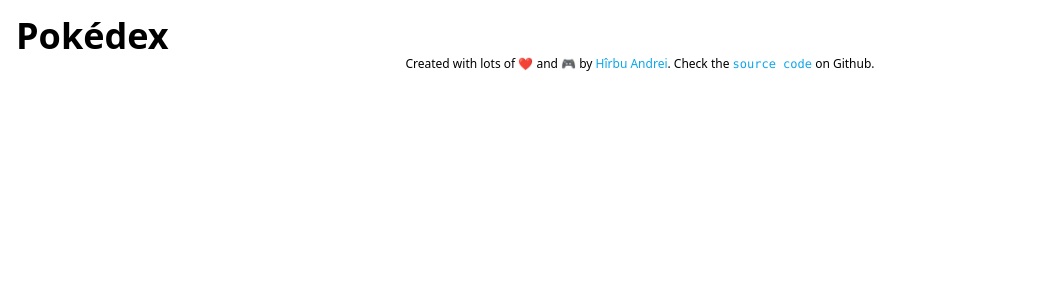
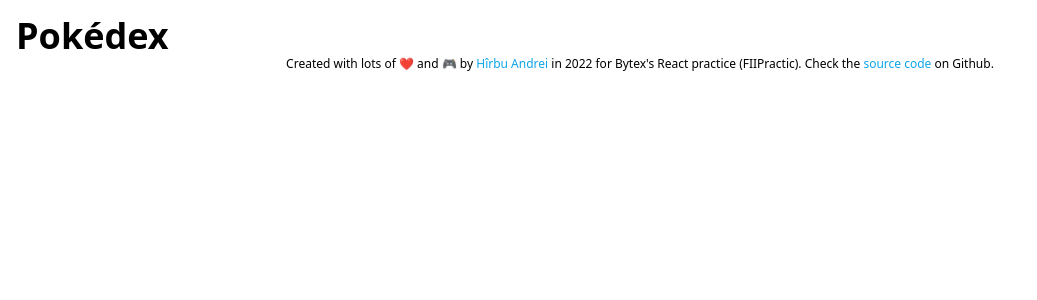
Before and after one commit to andrei-hrb/pokedex-react, a React (Create React App) app: page / in a window 1280 px wide. Shown: the top 300 px of the page, without its empty margins (0-1037 px from the left). Built offline with nearby package versions, Linux system fonts and the light colour scheme.

Commit message:
footer add more info

```diff
--- a/src/components/Footer.js
+++ b/src/components/Footer.js
@@ -4,13 +4,13 @@ const Footer = () => {
             Created with lots of ❤️ and 🎮 by{' '}
             <a href='https://hirbu.ro/' className='text-sky-500'>
                 Hîrbu Andrei
-            </a>
-            . Check the{' '}
+            </a>{' '}
+            in 2022 for Bytex's React practice (FIIPractic). Check the{' '}
             <a
                 href='https://github.com/andrei-hrb/pokedex-react'
                 className='text-sky-500'
             >
-                <code>source code</code>
+                source code
             </a>{' '}
             on Github.
         </footer>
```
